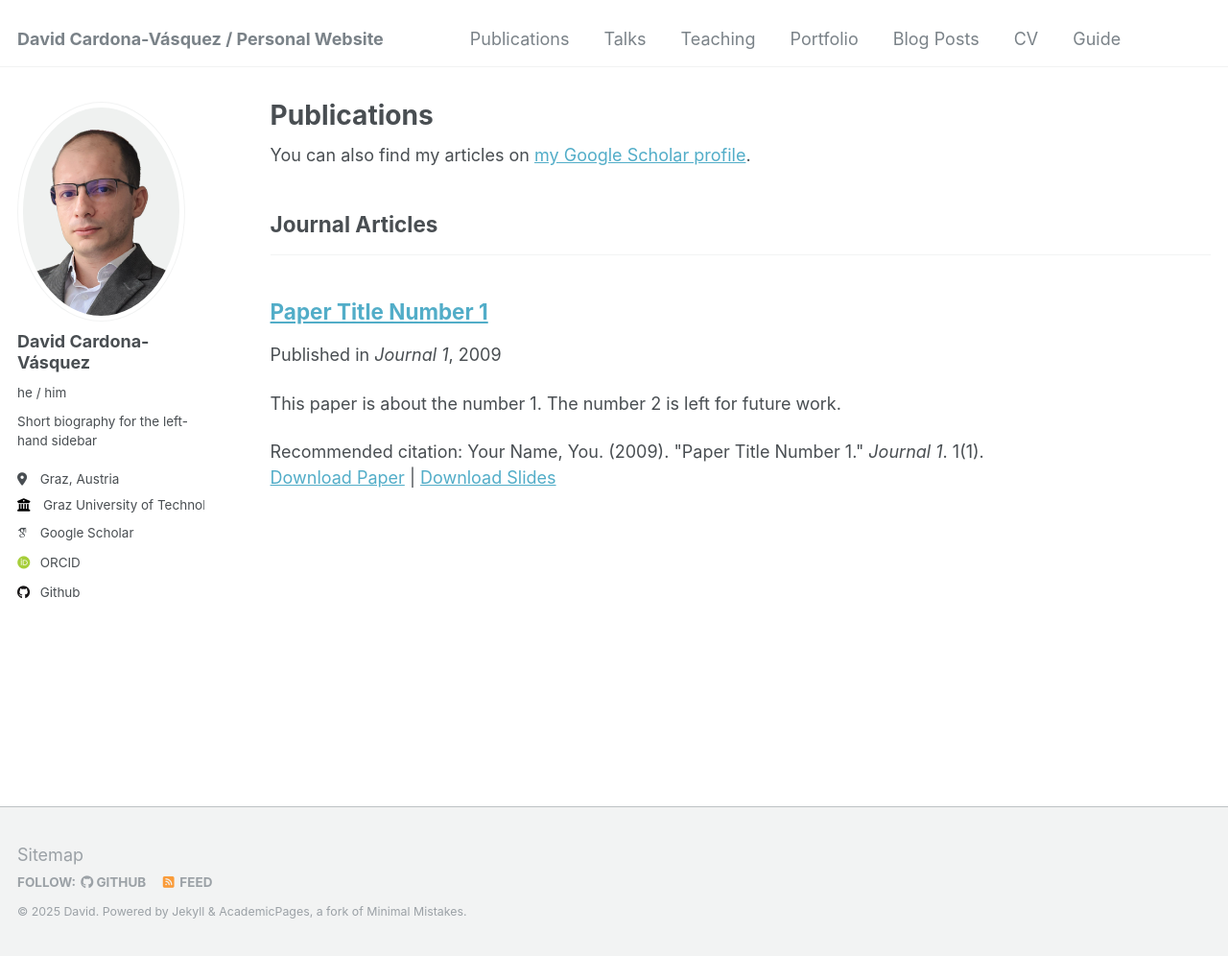
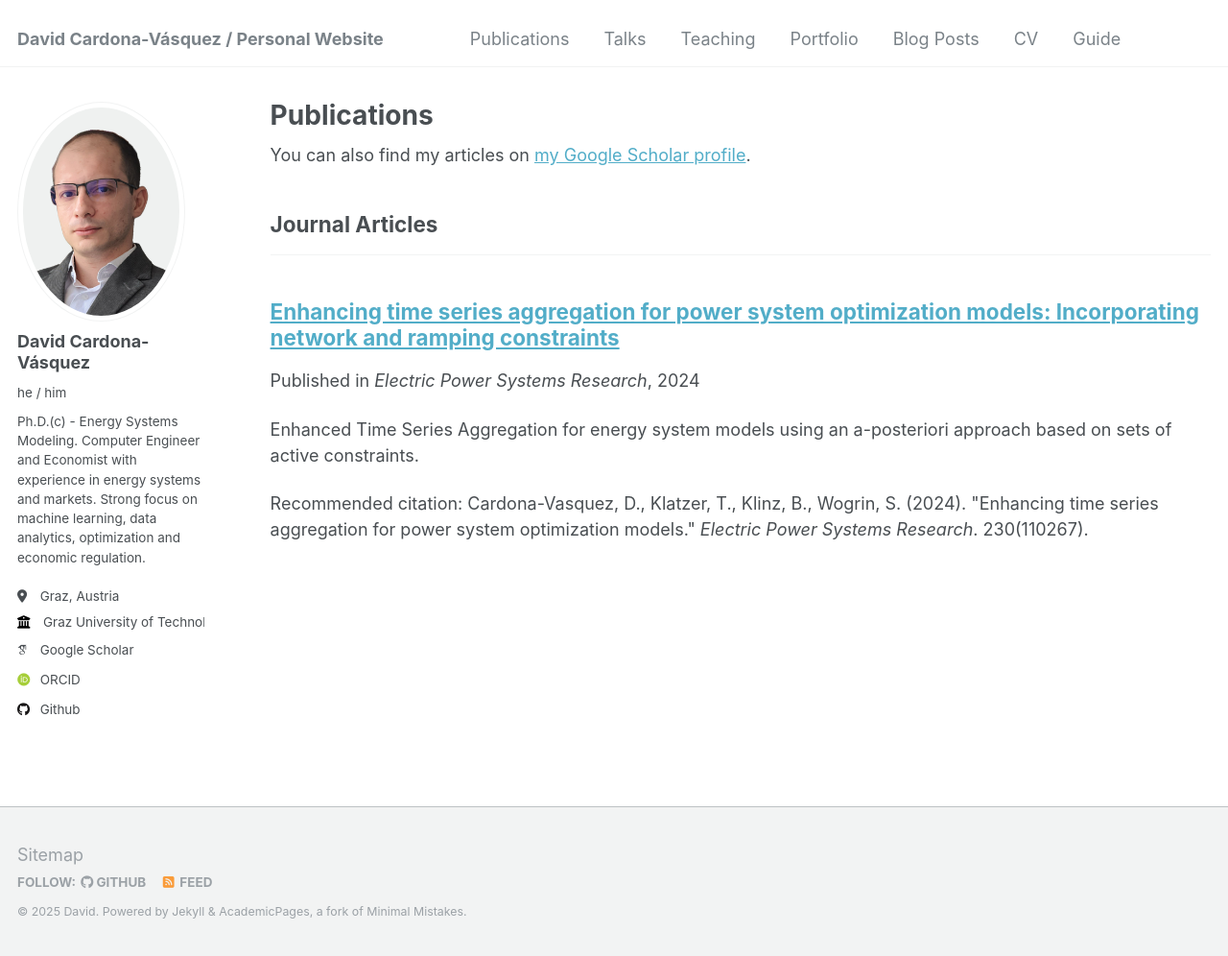
Before and after one commit to dcardonav/dcardonav.github.io, a Jekyll site: the page built from _pages/publications.html, in a window 1280 px wide and 996 px high. Shown: the whole window at 96% size. Built offline with Jekyll 4.4.1, drawn with Linux system fonts in a browser that asks for light colours; some web fonts are replaced.

Commit message:
added first paper and improved lectures, included short bio

```diff
--- a/_config.yml
+++ b/_config.yml
@@ -24,7 +24,7 @@ author:
   avatar           : "profile.png"
   name             : "David Cardona-Vásquez"
   pronouns         : "he / him"
-  bio              : "Short biography for the left-hand sidebar"
+  bio              : "Ph.D.(c) - Energy Systems Modeling. Computer Engineer and Economist with experience in energy systems and markets. Strong focus on machine learning, data analytics, optimization and economic regulation."
   location         : "Graz, Austria"
   employer         : "Graz University of Technology"
   uri              : # URL
--- a/_publications/2009-10-01-paper-title-number-1.md
+++ /dev/null
@@ -1,14 +0,0 @@
----
-title: "Paper Title Number 1"
-collection: publications
-category: manuscripts
-permalink: /publication/2009-10-01-paper-title-number-1
-excerpt: 'This paper is about the number 1. The number 2 is left for future work.'
-date: 2009-10-01
-venue: 'Journal 1'
-slidesurl: 'http://academicpages.github.io/files/slides1.pdf'
-paperurl: 'http://academicpages.github.io/files/paper1.pdf'
-citation: 'Your Name, You. (2009). &quot;Paper Title Number 1.&quot; <i>Journal 1</i>. 1(1).'
----
-
-The contents above will be part of a list of publications, if the user clicks the link for the publication than the contents of section will be rendered as a full page, allowing you to provide more information about the paper for the reader. When publications are displayed as a single page, the contents of the above "citation" field will automatically be included below this section in a smaller font.
--- /dev/null
+++ b/_publications/2024-05-01-basis-tsa-ramping.md
@@ -0,0 +1,14 @@
+---
+title: "Enhancing time series aggregation for power system optimization models: Incorporating network and ramping constraints"
+collection: publications
+category: manuscripts
+permalink: /publication/2024-05-01-basis-tsa-ramping
+excerpt: 'Enhanced Time Series Aggregation for energy system models using an a-posteriori approach based on sets of active constraints.'
+date: 2024-05-01
+venue: 'Electric Power Systems Research'
+#slidesurl: 'http://academicpages.github.io/files/slides1.pdf'
+#paperurl: 'http://academicpages.github.io/files/paper1.pdf'
+citation: 'Cardona-Vasquez, D., Klatzer, T., Klinz, B., Wogrin, S. (2024). &quot;Enhancing time series aggregation for power system optimization models.&quot; <i>Electric Power Systems Research</i>. 230(110267).'
+---
+
+In this paper, we extend a recently developed Basis-Oriented time series aggregation approach for aggregating input-data in power system optimization models which has proven to be exact in simple economic dispatch problems. We extend this methodology to include network and ramping constraints, for the latter, to handle temporal linking, we developed a heuristic that, in its current version, relies on the dual solution to find a partition of the input data, which is then aggregated. Our numerical results, for a 3-bus system, show that with network constraints only, we reduced the number of hours needed for an exact approximation by a factor of 1747, and a factor of 12 with network and ramping constraints. Moreover, our findings suggest that in the presence of temporal linking, aggregations of variable length must be employed to obtain an exact result (i.e., the same objective function value in the aggregated model) while maintaining the computational tractability. Our findings also imply that better performing aggregations do not necessarily correspond to commonly used lengths like days or weeks; additionally, we also prove that this input-data partition, based on the dual information, is always possible for these models independent of their size.
```
Also changed, not shown: _teaching/applied-energy.md (+2 -2 lines), _teaching/energy-environ.md (+3 -3 lines), _teaching/micro-macro.md (+1 -1 lines), _teaching/special-problems.md (+1 -1 lines).
